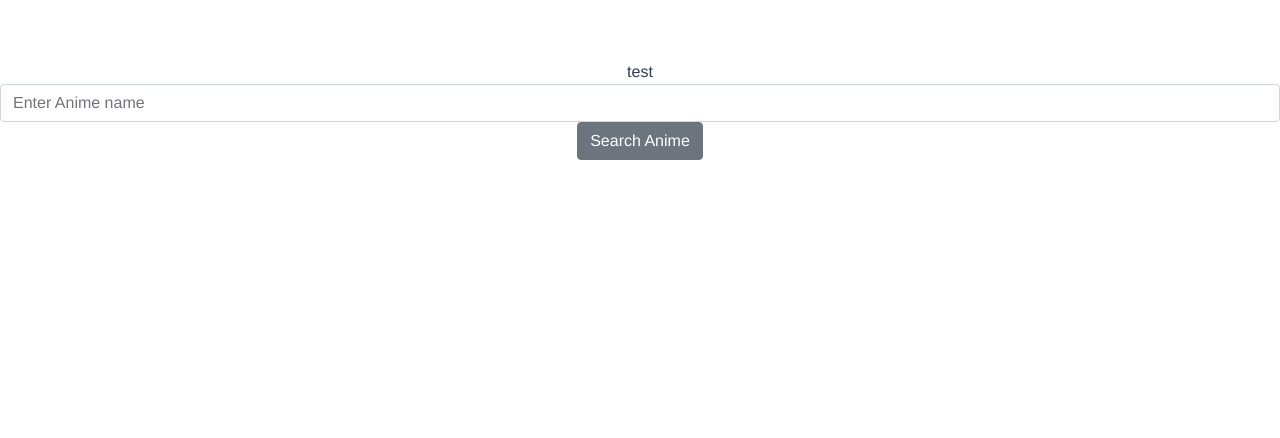
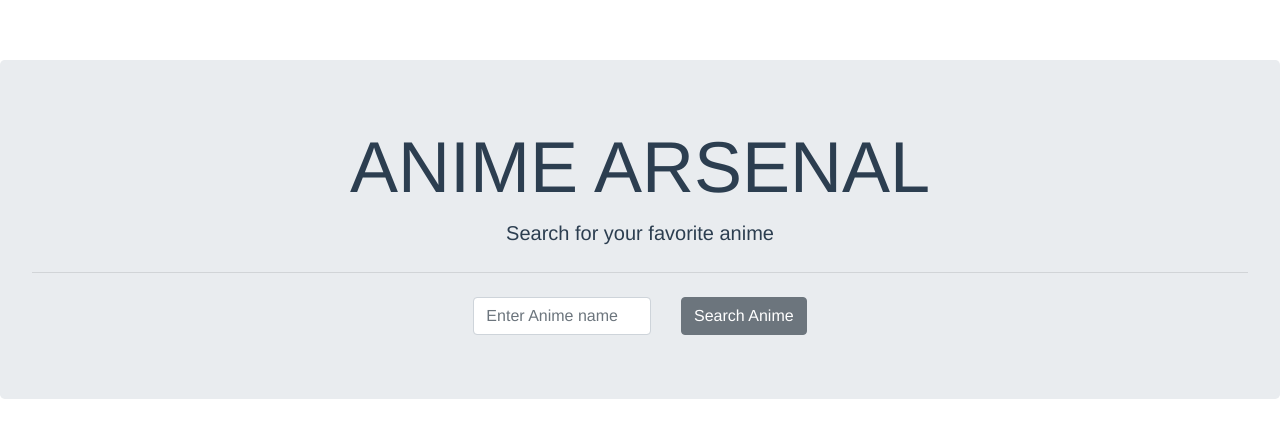
Before and after one commit to Ygghlu/axiosvue, a Vue app: page / in a window 1280 px wide. Shown: the top 438 px of the page. Built offline with nearby package versions, Linux system fonts and the light colour scheme.

Commit message:
Prototype1

```diff
--- a/package.json
+++ b/package.json
@@ -8,10 +8,12 @@
     "lint": "vue-cli-service lint"
   },
   "dependencies": {
+    "aplayer": "^1.10.1",
     "axios": "^0.20.0",
     "bootstrap-vue": "^2.17.1",
     "core-js": "^3.6.5",
     "vue": "^2.6.11",
+    "vue-aplayer": "^1.6.1",
     "vue-axios": "^2.1.5"
   },
   "devDependencies": {
--- a/public/index.html
+++ b/public/index.html
@@ -5,7 +5,7 @@
     <meta http-equiv="X-UA-Compatible" content="IE=edge">
     <meta name="viewport" content="width=device-width,initial-scale=1.0">
     <link rel="icon" href="<%= BASE_URL %>favicon.ico">
-    <title><%= htmlWebpackPlugin.options.title %></title>
+    <title>ANIME ARSENAL</title>
 
 
   </head>
--- a/src/App.vue
+++ b/src/App.vue
@@ -1,6 +1,6 @@
 <template>
   <div id="app">
-    test
+
     <anime/>
 
   </div>
--- a/src/components/anime.vue
+++ b/src/components/anime.vue
@@ -1,52 +1,94 @@
 <template>
   <div>
-    <b-form-input v-model="keyword"  placeholder="Enter Anime name"></b-form-input>
+    <b-jumbotron>
+      <template v-slot:header>ANIME ARSENAL</template>
+      <template v-slot:lead>Search for your favorite anime</template>
+      <hr class="my-4" />
+
+      <b-row align-h="center">
+        <b-col cols="2">
+          <b-form-input v-model="keyword" placeholder="Enter Anime name"></b-form-input>
+        </b-col>
+        <b-col cols="4" md="auto">
           <b-button @click="searchdata()">Search Anime</b-button>
-    <!-- {{resultData}} -->
-    <div >
+        </b-col>
+      </b-row>
+    </b-jumbotron>
+
+    <b-container v-if="load==true">
+      <b-row>
+      <b-col md="6" class="my-1">
+        <b-pagination v-model="currentPage" :total-rows="resultData.length" :per-page="perPage" first-text="First" prev-text="Prev" next-text="Next" last-text="Last"></b-pagination>
+      </b-col>
+    </b-row>
       <b-card-group columns>
-        <b-card no-body class="overflow-hidden" style="max-width: 540px;" v-for="data in resultData" :key="data.mal_id">
+        <b-row>
+          <b-col >
+            <b-card
+              no-body
+              class="overflow-hidden"
+              style="max-width: 540px;"
+              :per-page="perPage"
+              :current-page="currentPage"
+               v-for="data in resultData.slice((currentPage-1)*perPage,(currentPage-1)*perPage+perPage)" :key="data.mal_id"
+            >
               <b-row no-gutters>
-            <b-col md="6">
-              <b-card-img
-                :src="data.image_url"
-                :alt="data.mal_id"
-                class="rounded-0"
-              ></b-card-img>
+                <b-col md="4">
+                  <a :href="data.url"  target="_blank"><b-card-img :src="data.image_url" :alt="data.mal_id" class="rounded-0"></b-card-img></a>
+                Episode:{{data.episodes}}
+                rated:{{data.rated}}
                 </b-col>
-            <b-col md="6">
+                <b-col md="8">
                   <b-card-body :title="data.title">
-                <b-card-text>
-                  {{data.synopsis}}
-                </b-card-text>
+                    <b-card-text>{{data.synopsis}}</b-card-text>
                   </b-card-body>
                 </b-col>
               </b-row>
             </b-card>
+          </b-col>
+        </b-row>
 
       </b-card-group>
-    </div>
+    </b-container>
   </div>
 </template>
 
 <script>
 import axios from "axios";
+
+
 export default {
   data: function () {
     return {
       resultData: null,
-      keyword: ""
+      keyword: "",
+      load:false,
+      perPage:6,
+      currentPage:1,
+      totalRows:0
+
     };
   },
   methods: {
     searchdata() {
       axios
-        .get("https://api.jikan.moe/v3/search/anime?q="+this.keyword+"&page=1")
-        .then((response) => (this.resultData = response.data.results))
+        .get(
+          "https://api.jikan.moe/v3/search/anime?q=" + this.keyword + "&page=1"
+        )
+        .then(
+          (response) => (
+            (this.resultData = response.data.results),
+            (this.load = true),
+            (this.currentPage=1)
+          )
+        )
         .catch((error) => console.log(error));
-    },
-  },
-};
+    }
+
+
+
+}
+}
 </script>
 
 
--- a/src/main.js
+++ b/src/main.js
@@ -3,6 +3,8 @@ import App from './App.vue'
 import { BootstrapVue, BootstrapVueIcons } from 'bootstrap-vue'
 import 'bootstrap/dist/css/bootstrap.css'
 import 'bootstrap-vue/dist/bootstrap-vue.css'
+
+
 
 Vue.use(BootstrapVue)
 Vue.use(BootstrapVueIcons)
```
Also changed, not shown: 1 other file (tests, documents, lock files or other folders). Lines whose indentation alone changed are shown as unchanged.
